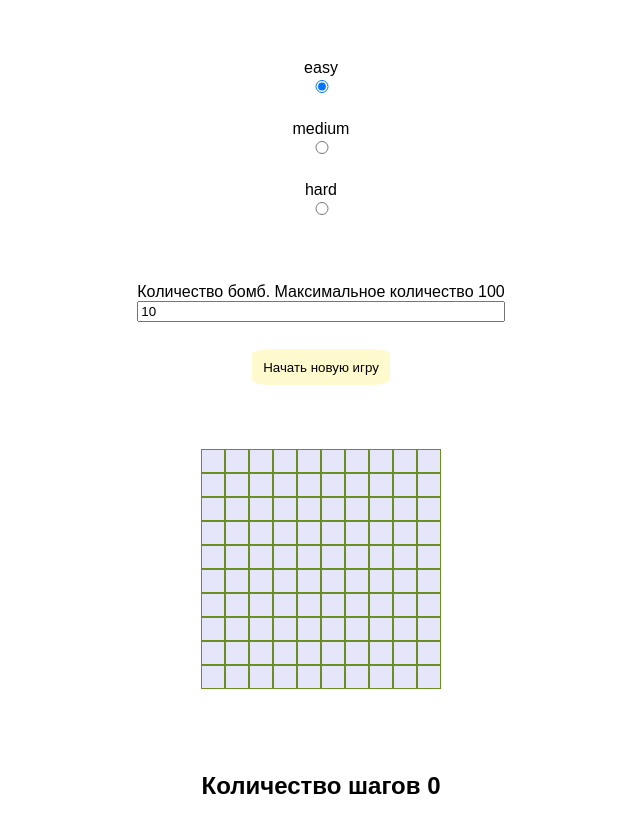
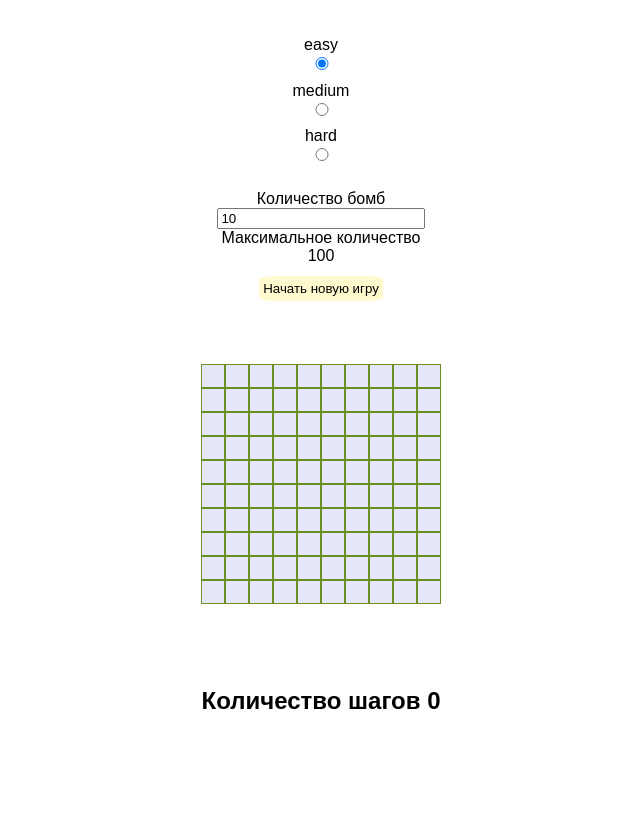
Before and after one commit to AntonovkaE/minesweeper, a plain HTML site: page src/index.html in a window 1280 px wide. Shown: the part 69-897 px from the top of the page, without its empty margins (319-959 px from the left). After the commit the page ends 812 px from the top, so only its background shows below. Drawn offline with Linux system fonts and the light colour scheme.

Commit message:
fix: исправить ошибку с исчезновением input с количеством бомб

```diff
--- a/src/index.js
+++ b/src/index.js
@@ -23,11 +23,13 @@ const minesCountLabel = document.createElement('label');
 const minesCountInput = document.createElement('input');
 minesCountInput.value = 10;
 minesCountInput.max = 100;
-minesCountLabel.textContent = `Количество бомб. Максимальное количество ${minesCountInput.max}`;
+minesCountLabel.textContent = `Количество бомб`;
 minesCountInput.type = 'number';
 minesCountInput.required = true;
 minesCountInput.name = 'mines';
-minesCountLabel.append(minesCountInput);
+const maxCountSpan = document.createElement('span')
+maxCountSpan.textContent = `Максимальное количество ${minesCountInput.max}`
+minesCountLabel.append(minesCountInput, maxCountSpan);
 const levelButtons = document.createElement('div');
 levelButtons.classList.add('level-buttons');
 const easyLevelLabel = document.createElement('label');
@@ -76,8 +78,8 @@ levelForm.onsubmit = (e) => {
 levelForm.onchange = (e) => {
   if (e.target.name == 'level') {
     curLevel = e.target.value;
-    minesCountInput.max = +e.target.value * +e.target.value;
-    minesCountLabel.textContent = `Количество бомб. Максимальное количество ${minesCountInput.max}`;
+    minesCountInput.max = +curLevel * +curLevel;
+    maxCountSpan.textContent = `Максимальное количество ${minesCountInput.max}`
 
   } else if (e.target.name == 'mines') {
     mineCount = +e.target.value;
@@ -86,17 +88,6 @@ levelForm.onchange = (e) => {
 
 levelForm.append(levelButtons, minesCountLabel, startBtn);
 main.append(levelForm);
-
-// function setLevel(level, mines) {
-//   switch (level) {
-//     case 'easy':
-//       return { x: 15, y: 15, mines: mines > 100 ? 100 : mines }
-//     case 'medium':
-//       return { x: 15, y: 15, mines: mines > 15*15 ? 15*15 : mines };
-//     case 'hard':
-//       return { x: 25, y: 25, mines: mines > 25*25 ? 25*25 : mines };
-//   }
-// }
 
 const timerDiv = document.createElement('div');
 timerDiv.classList.add('timer');
@@ -249,8 +240,8 @@ function loss() {
 
 function win() {
   clearInterval(interval);
-  let hoursString = hours ? `${hours} hours` : ''
-  let minutesString = minutes ? `${minutes} minutes` : ''
+  let hoursString = hours ? `${hours} hours` : '';
+  let minutesString = minutes ? `${minutes} minutes` : '';
   alert(`Hooray! You found all mines in ${hoursString} ${minutesString} ${seconds} seconds and ${movingCounter} moves!`);
   seconds = 0;
   minutes = 0;
--- a/src/style.css
+++ b/src/style.css
@@ -24,6 +24,7 @@ main {
 form {
   display: flex;
   justify-content: center;
+  flex-direction: column;
   align-items: center;
   flex-wrap: wrap;
   max-width: 80%;
@@ -32,12 +33,9 @@ form {
 label {
   display: flex;
   flex-direction: column;
+  margin: 5%;
+  text-align: center;
 }
-
-label {
-  margin: 5% ;
-}
-
 .startBtn {
   max-width: 300px;
   background-color: lemonchiffon;
```
